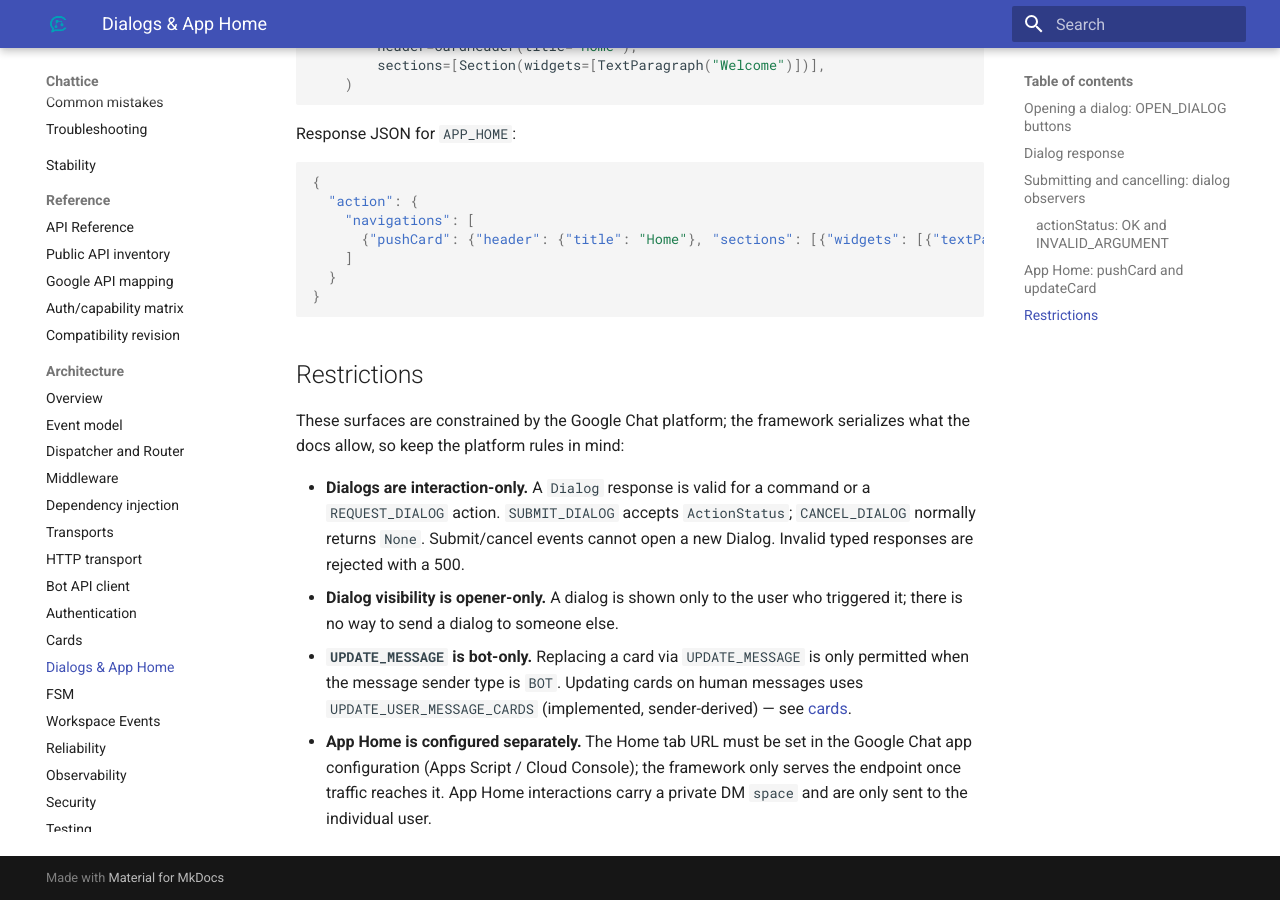
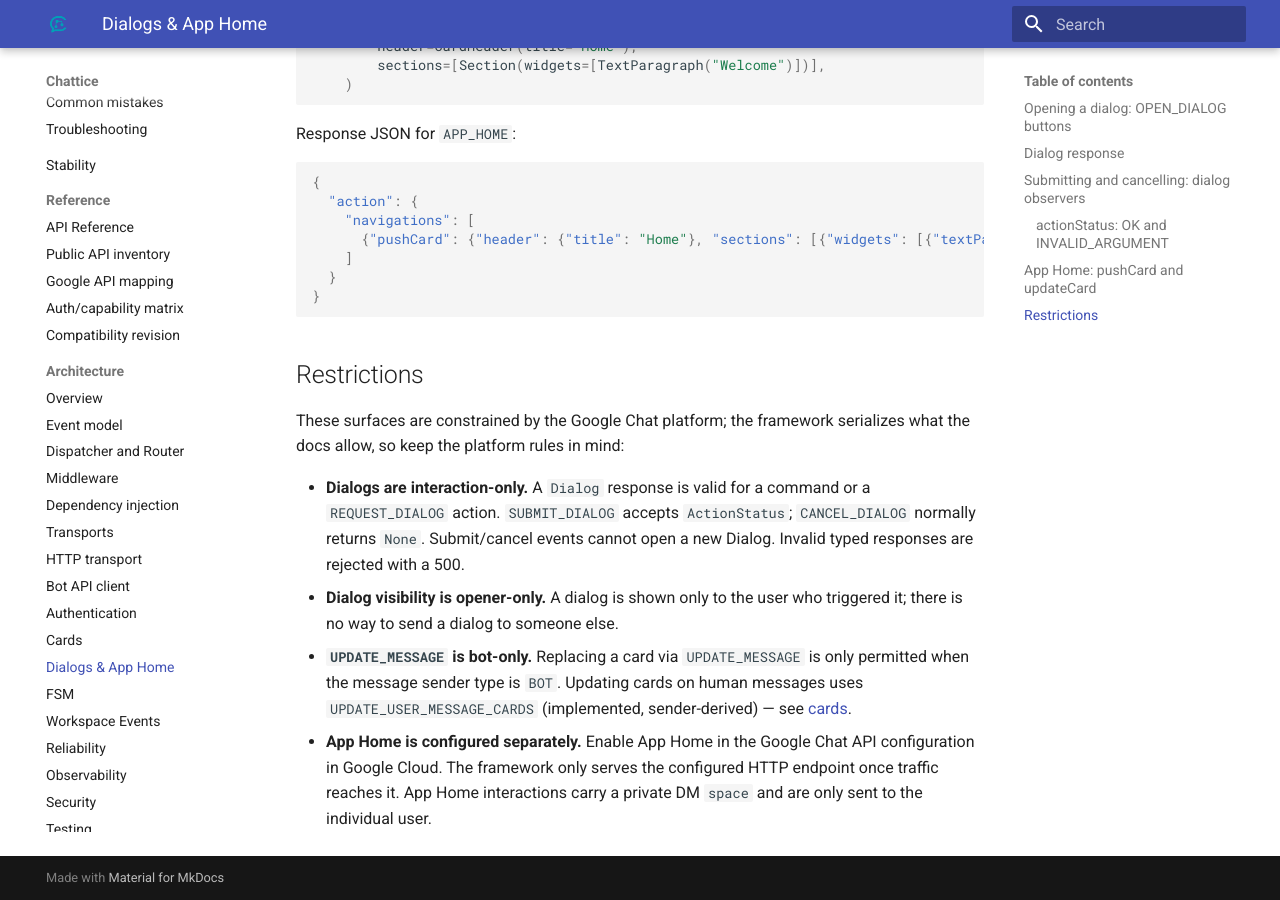
Before and after one commit to WhiteySage/chattice, an MkDocs documentation site: the page built from docs/architecture/dialogs-app-home.md, in a window 1280 px wide and 900 px high, scrolled down 3155 px. Built offline with MkDocs 1.6.1 and Material for MkDocs 9.7.7, drawn with Linux system fonts in a browser that asks for light colours.

Commit message:
Clarify App Home configuration

```diff
--- a/docs/architecture/dialogs-app-home.md
+++ b/docs/architecture/dialogs-app-home.md
@@ -177,7 +177,7 @@ serializes what the docs allow, so keep the platform rules in mind:
   only permitted when the message sender type is `BOT`. Updating cards on
   human messages uses `UPDATE_USER_MESSAGE_CARDS` (implemented,
   sender-derived) — see [cards](cards.md).
-- **App Home is configured separately.** The Home tab URL must be set in the
-  Google Chat app configuration (Apps Script / Cloud Console); the framework
-  only serves the endpoint once traffic reaches it. App Home interactions
+- **App Home is configured separately.** Enable App Home in the Google Chat
+  API configuration in Google Cloud. The framework only serves the configured
+  HTTP endpoint once traffic reaches it. App Home interactions
   carry a private DM `space` and are only sent to the individual user.
```
